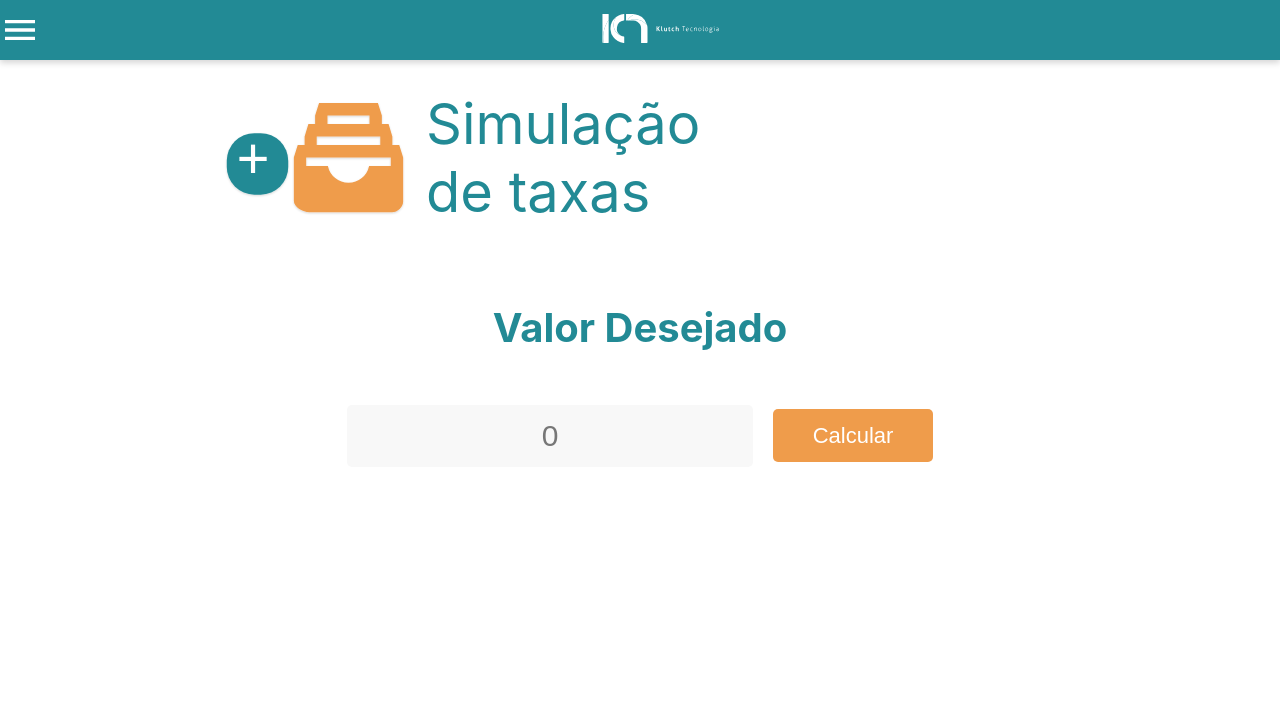
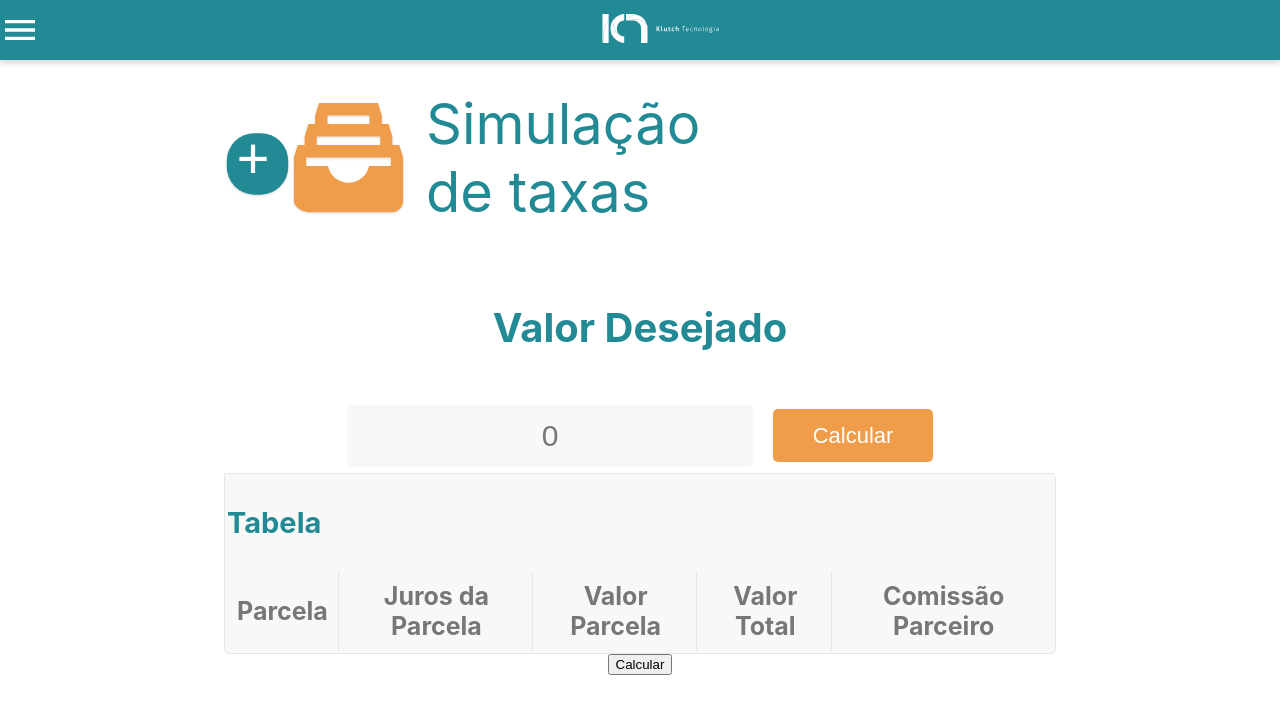
Before and after one commit to Taina-conde/emprestimos-app, a Next.js app: page / in a window 1280 px wide. Shown: the top 714 px of the page. Built offline with nearby package versions, Linux system fonts and the light colour scheme.

Commit message:
style: Th, Tr, and Table

```diff
--- a/components/RateTableForm/RateTable.tsx
+++ b/components/RateTableForm/RateTable.tsx
@@ -1,8 +1,18 @@
-import { Td, Th, Tr, TableTitle, Table} from './styled';
+import { Td, Th, Tr, TableTitle, Table } from "./styled";
 
 export default function RateTable() {
-    return
+  return (
     <Table>
-        <Tr><TableTitle></TableTitle></Tr>
+      <Tr>
+        <TableTitle>Tabela</TableTitle>
+      </Tr>
+      <Tr>
+        <Th>Parcela</Th>
+        <Th>Juros da Parcela</Th>
+        <Th>Valor Parcela</Th>
+        <Th>Valor Total</Th>
+        <Th>Comissão Parceiro</Th>
+      </Tr>
     </Table>
+  );
 }
--- a/components/RateTableForm/index.tsx
+++ b/components/RateTableForm/index.tsx
@@ -1,10 +1,12 @@
 import { Formik, FormikHelpers, FormikErrors } from "formik";
+import RateTable from './RateTable';
+import {Form, Button} from './styled';
 interface Values {
   rateTableId: string;
   installments: number;
   installmentValue: number;
 }
-export default function RateTable() {
+export default function RateTableForm() {
   return (
     <Formik
       initialValues={{
@@ -33,9 +35,8 @@ export default function RateTable() {
         values,
       }) => (
         <Form onSubmit={handleSubmit}>
-
+          <RateTable/>
             <Button type="submit">Calcular</Button>
-          </Wrapper>
         </Form>
       )}
     </Formik>
--- a/components/RateTableForm/styled.tsx
+++ b/components/RateTableForm/styled.tsx
@@ -1,24 +1,39 @@
 import styled from 'styled-components';
 
+export const Form = styled.form`
+  display: flex;
+  flex-direction: column;
+  align-items: center;
+`;
 export const Table = styled.table`
+color: ${props => props.theme.colors.text.main};
 width: 100%;
 border: 1px solid #E6E6E6;
 background-color: ${props => props.theme.input.backgroundColor.primary};
+border-radius: 0px 5px 5px 5px;
 `
 export const TableTitle = styled.h3`
  color: ${props => props.theme.colors.primary.main};
  font-size: 29px;
- text-align: center;
+ width: 100%;
 `
 export const Tr = styled.tr`
+th:last-child, td:last-child {
+    border: none;
+}
 
 `
 export const Th = styled.th`
 font-size: 25px;
 font-weight: bold;
-border: 1px solid #E6E6E6;
+border-right: 1px solid #E6E6E6;
+padding: 10px;
+margin: 0;
 
 `
 export const Td = styled.td`
 
 `
+export const Button = styled.button`
+
+`
--- a/pages/index.tsx
+++ b/pages/index.tsx
@@ -1,6 +1,7 @@
 import Layout from "../components/Layout";
 
 import DesiredValueForm  from '../components/DesiredValueForm';
+import RateTableForm from '../components/RateTableForm';
 
 
 
@@ -9,6 +10,7 @@ export default function Home() {
     <Layout title="Simulação de taxas">
       <div>
         <DesiredValueForm/>
+        <RateTableForm/>
       </div>
     </Layout>
   );
```
